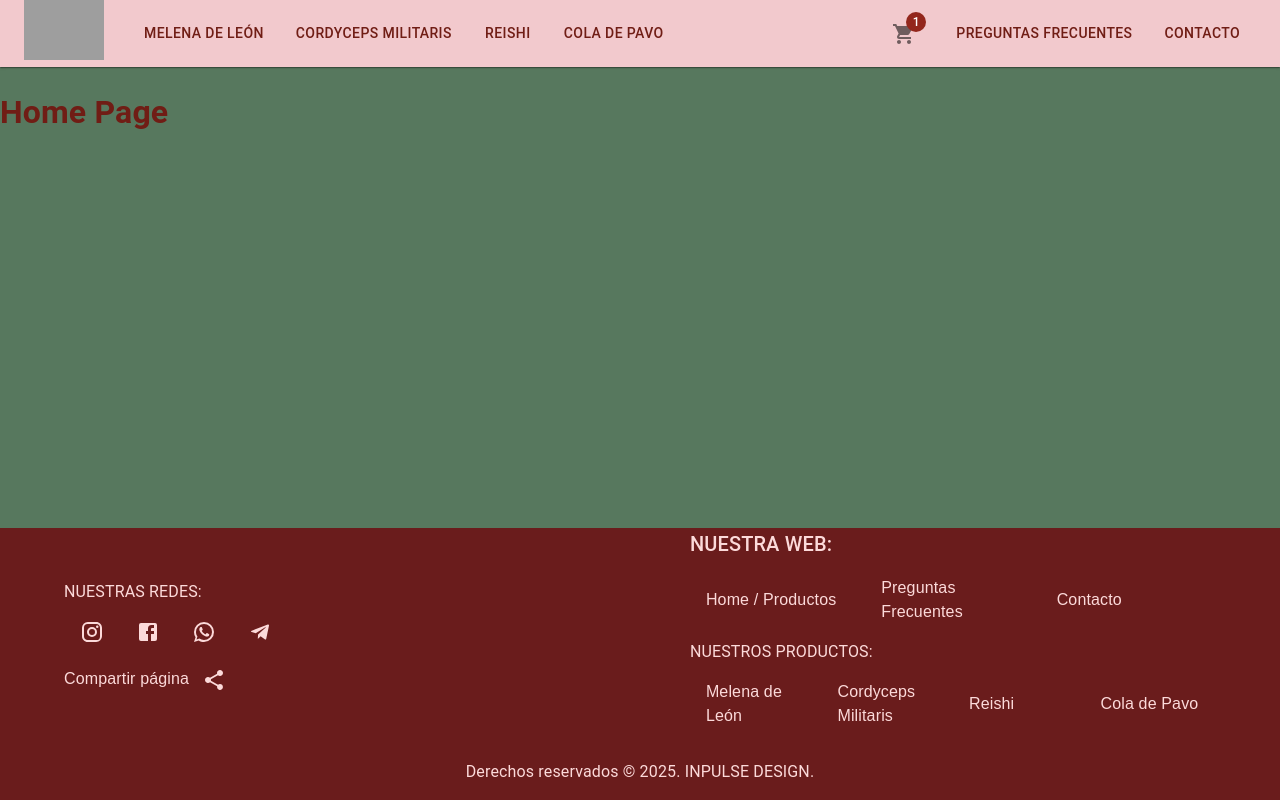
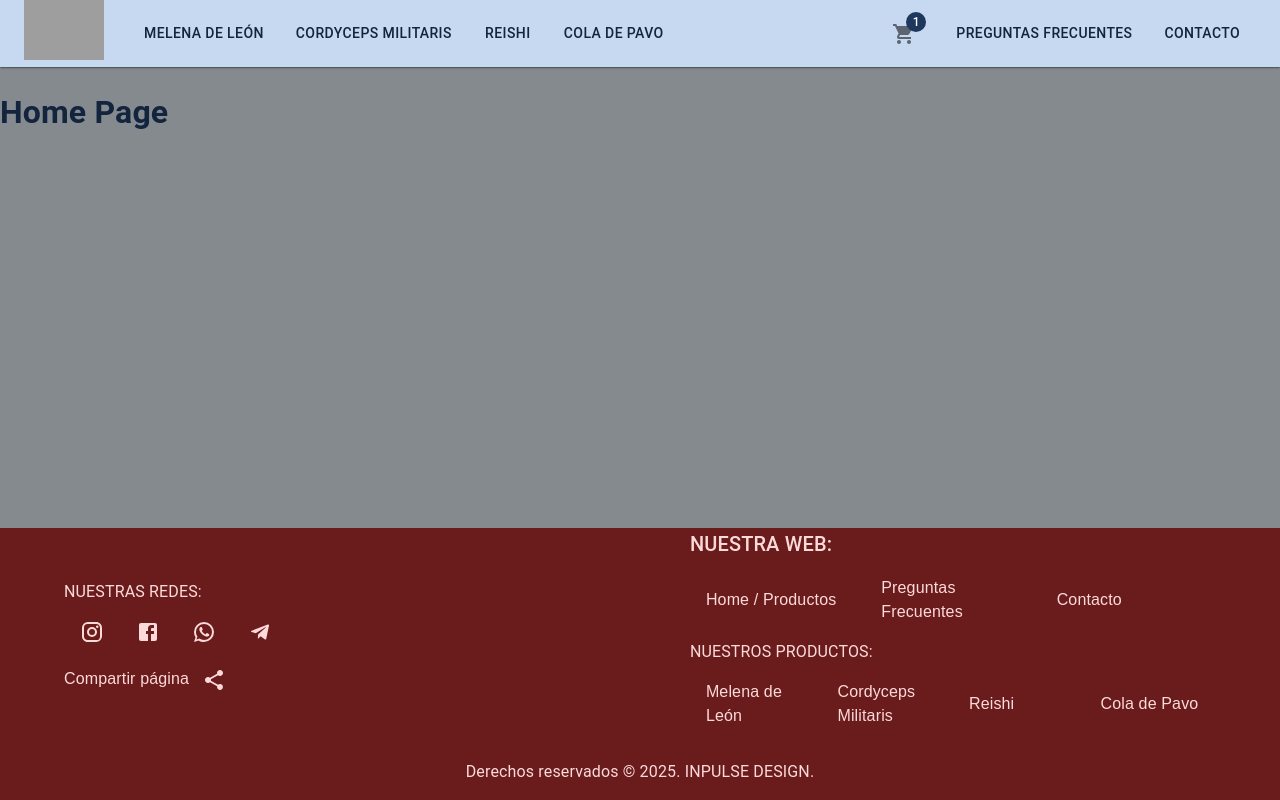
Before and after one commit to EmiLongo/talleres-montreal-react, a React (Vite) app: page / in a window 1280 px wide. Built offline with nearby package versions, Linux system fonts and the light colour scheme; grey boxes are pictures that could not be loaded.

Commit message:
md theme - sea gregan colores personalizados

```diff
--- a/src/theme/theme.ts
+++ b/src/theme/theme.ts
@@ -22,18 +22,19 @@ export const grayColor = {
 
 export const primaryColor = {
   // contraste con texto negro
-  50: "#faeaec",
-  100: "#f2c9cd",
-  200: "#da9593",
-  300: "#c96e6b",
-  400: "#cf514a",
-  500: "#cf4332",
-  600: "#c13b30",
-  700: "#b0322b",
+  50: "#f3f6fc",
+  100: "#e5edf9",
+  200: "#c6d9f1",
+  300: "#93b9e6",
+  400: "#5995d7",
+  500: "#3478c3",
+  600: "#245da5",
+  700: "#1e4b86",
+  800: "#1d406f",
+  900: "#1d375d",
+  950: "#13243e",
   // a partir de aca contraste con texto blanco
-  800: "#a32d25",
-  900: "#93261c",  // elegido
-  950: "#701D15",
+  // elegido
 };
 
 export const secondaryColor = {
@@ -85,14 +86,17 @@ export const theme = createTheme({
   palette: {
     primary: {
       main: primaryColor[900],
-      light: primaryColor[100],
+      light: primaryColor[200],
+      ...primaryColor,
     },
     secondary: {
       main: secondaryColor[700], // Color verde para el texto "Disponibilidad"
+      light: secondaryColor[200],
+      ...secondaryColor,
     },
     background: {
-      default: secondaryColor[700],
-      paper: accentColor[100],
+      default: "#18222986",
+      paper: "#f8f8ff",
     },
     text: {
       primary: primaryColor[950],
@@ -101,6 +105,8 @@ export const theme = createTheme({
     },
     error: {
       main: errorColor[600],
+      light: errorColor[200],
+      ...errorColor,
     },
   },
   typography: {
@@ -137,7 +143,7 @@ export const defaultCTA = (theme: Theme) => ({
 export const defaultTitle = (theme: Theme) => ({
   fontFamily: customFonts.family.oswald,
   letterSpacing: customFonts.letter.normal,
-  fontWeight: 600,
+  fontWeight: 500,
   color: theme.palette.text.secondary,
 });
 
```
